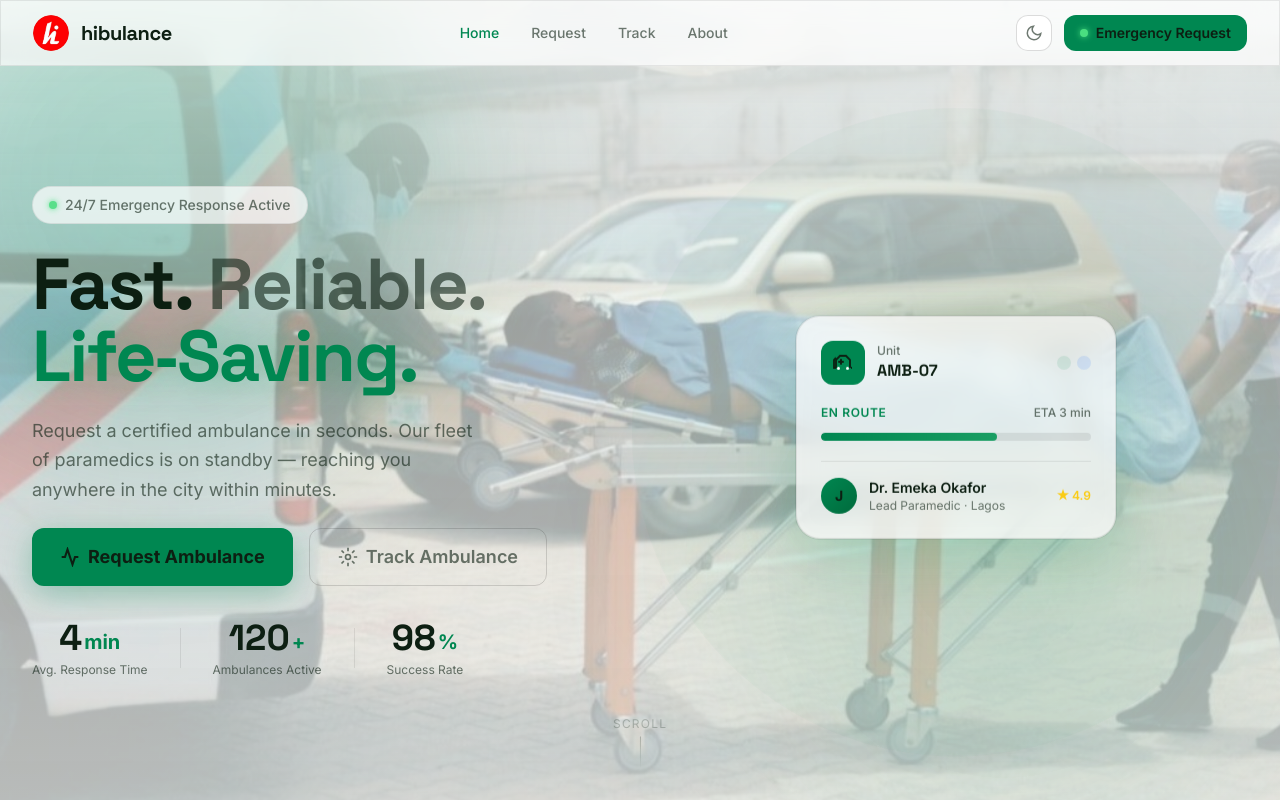
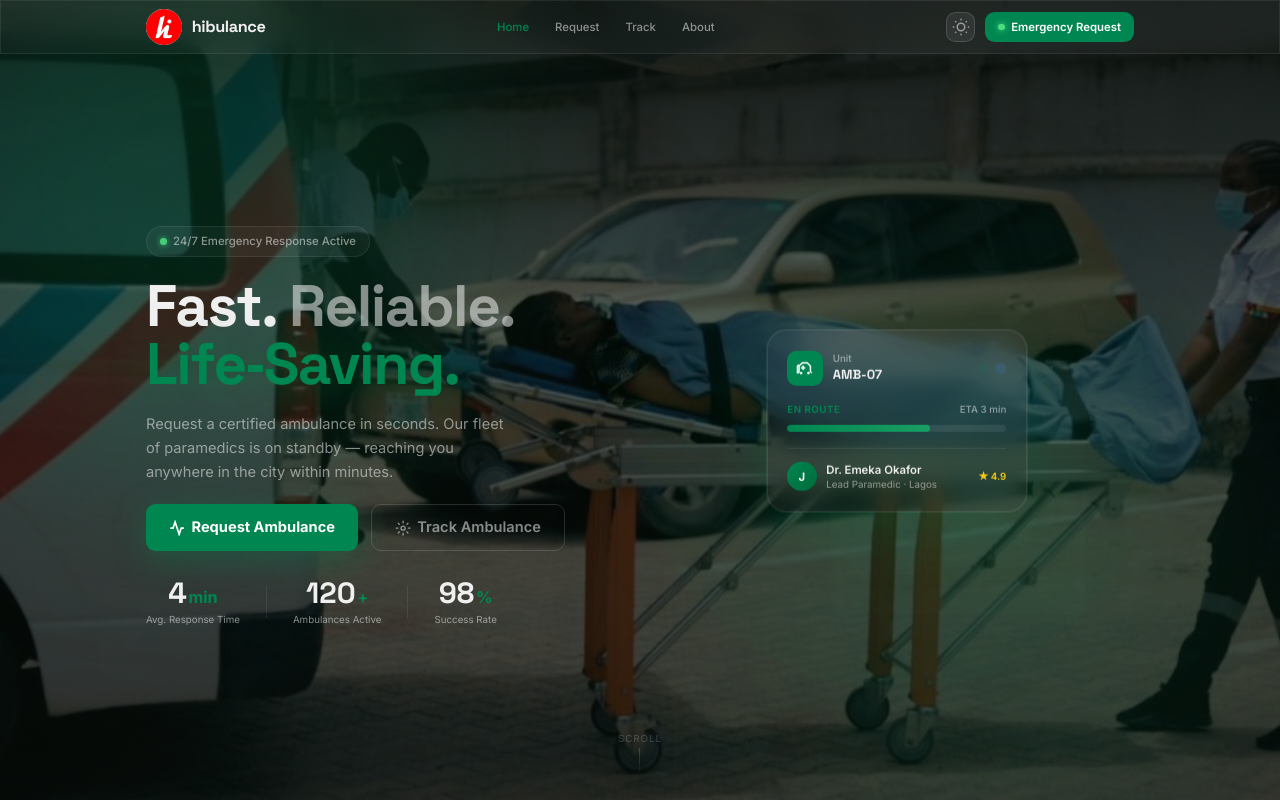
Before and after one commit to agbochi/hibulance, a Next.js app: page / in a window 1280 px wide. Shown: the top 800 px of the page. Built offline with nearby package versions, Linux system fonts and the light colour scheme.

Commit message:
Default dark mode, scale UI to 80% zoom equivalent

```diff
--- a/app/globals.css
+++ b/app/globals.css
@@ -87,7 +87,7 @@
 /* ── Base ── */
 @layer base {
   * { box-sizing: border-box; }
-  html { scroll-behavior: smooth; }
+  html { scroll-behavior: smooth; font-size: 13px; }
   body {
     background: var(--bg);
     color: var(--text);
--- a/components/ThemeProvider.tsx
+++ b/components/ThemeProvider.tsx
@@ -11,8 +11,7 @@ export function ThemeProvider({ children }: { children: React.ReactNode }) {
 
   useEffect(() => {
     const saved = localStorage.getItem('hib-theme') as Theme | null
-    const preferred = window.matchMedia('(prefers-color-scheme: dark)').matches ? 'dark' : 'light'
-    const initial = saved ?? preferred
+    const initial = saved ?? 'dark'
     setTheme(initial)
     document.documentElement.setAttribute('data-theme', initial)
   }, [])
```
